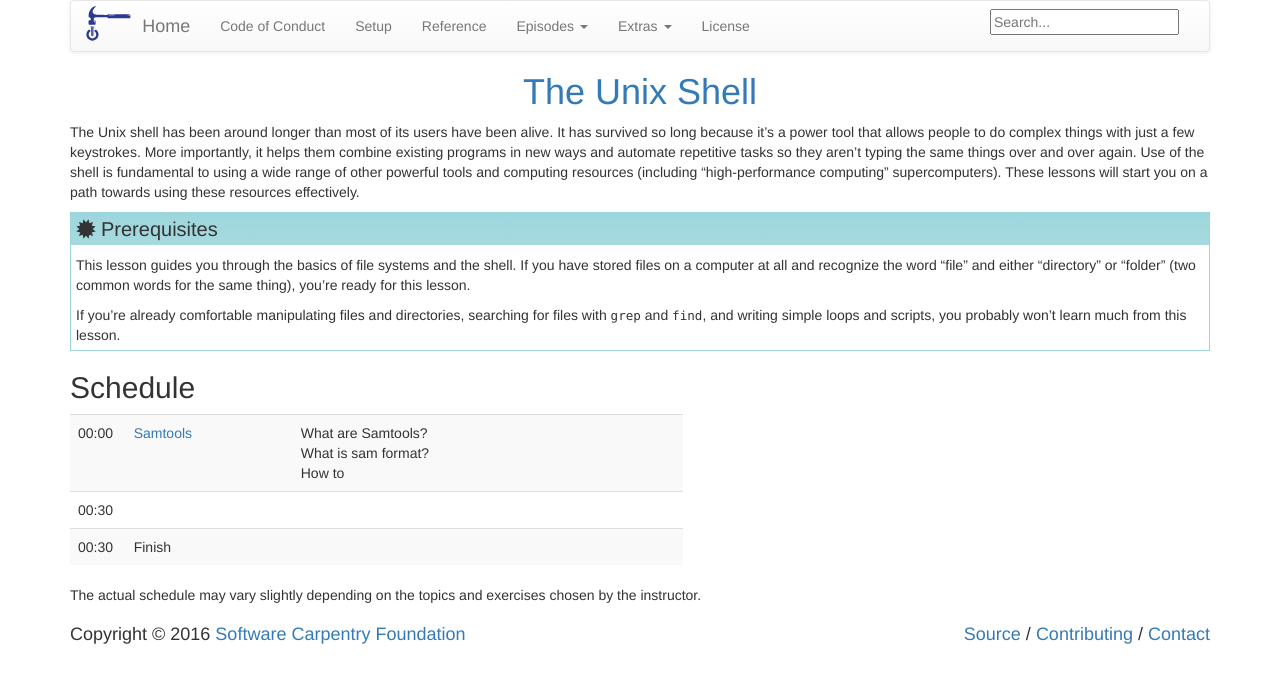
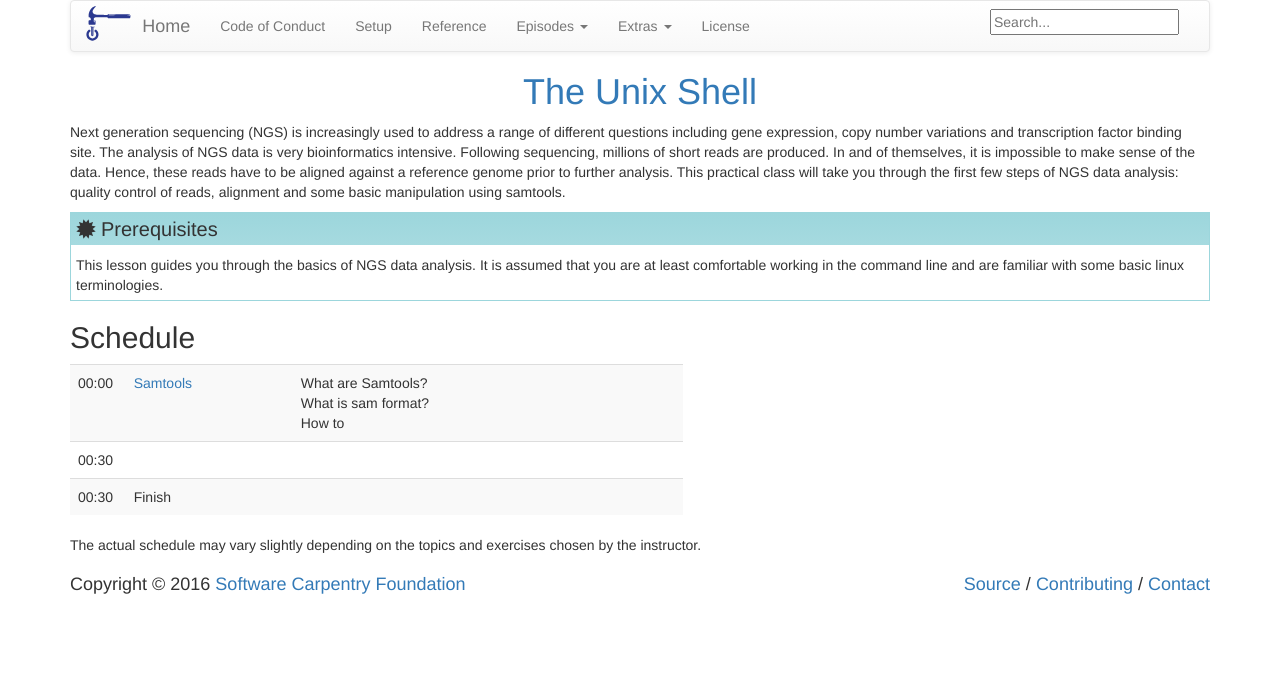
Before and after one commit to GTK-lab/introNGS, a Jekyll site: the page built from index.md, in a window 1280 px wide. Shown: the top 683 px of the page. Built offline with Jekyll 4.4.1, drawn with Linux system fonts in a browser that asks for light colours.

Commit message:
update index.md

```diff
--- a/index.md
+++ b/index.md
@@ -3,25 +3,10 @@ layout: lesson
 root: .
 ---
 
-The Unix shell has been around longer than most of its users have been alive.
-It has survived so long because it's a power tool
-that allows people to do complex things with just a few keystrokes.
-More importantly,
-it helps them combine existing programs in new ways
-and automate repetitive tasks
-so they aren't typing the same things over and over again.
-Use of the shell is fundamental to using a wide range of other powerful tools
-and computing resources (including "high-performance computing" supercomputers).
-These lessons will start you on a path towards using these resources effectively.
-
+Next generation sequencing (NGS) is increasingly used to address a range of different questions including gene expression, copy number variations and transcription factor binding site. The analysis of NGS data is very bioinformatics intensive. Following sequencing, millions of short reads are produced. In and of themselves, it is impossible to make sense of the data. Hence, these reads have to be aligned against a reference genome prior to further analysis. This practical class will take you through the first few steps of NGS data analysis: quality control of reads, alignment and some basic manipulation using samtools.
 > ## Prerequisites
 >
-> This lesson guides you through the basics of file systems and the
-> shell.  If you have stored files on a computer at all and recognize
-> the word “file” and either “directory” or “folder” (two common words
-> for the same thing), you're ready for this lesson.
->
-> If you're already comfortable manipulating files and directories,
-> searching for files with `grep` and `find`, and writing simple loops
-> and scripts, you probably won't learn much from this lesson.
+> This lesson guides you through the basics of NGS data analysis. It is assumed that
+> you are at least comfortable working in the command line and are familiar with
+> some basic linux terminologies.
 {: .prereq}
```
